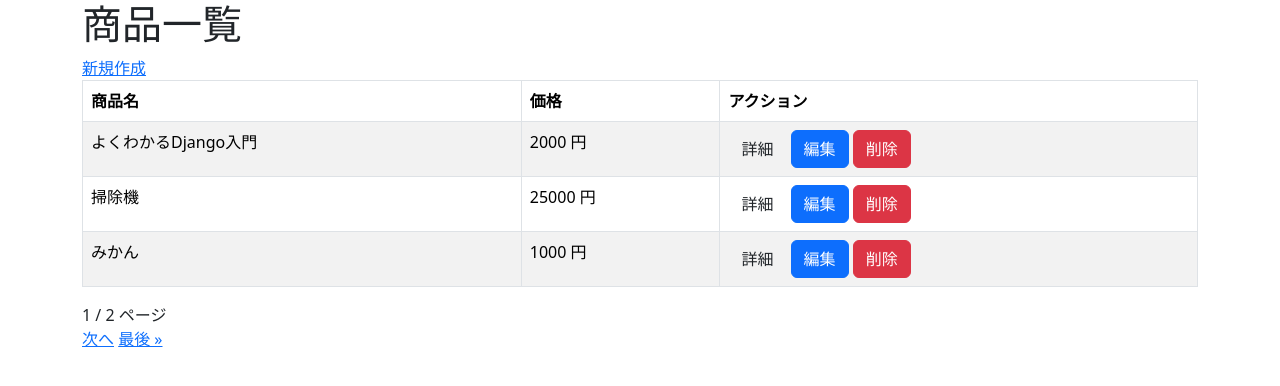
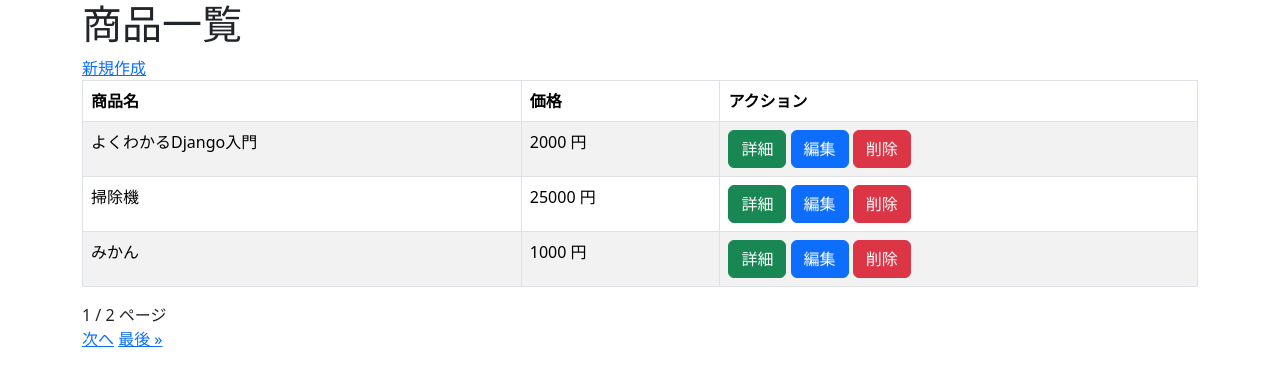
Before and after one commit to yd1107/django-basic-kadai, a Django app: page /crud/ in a window 1280 px wide. Shown: the top 386 px of the page. Run offline with Django 4.2, Linux system fonts and the light colour scheme; data comes from the database, SQL or seed files in the repository.

Commit message:
再提出の訂正

```diff
--- a/kadai_010/crud/templates/crud/product_list.html
+++ b/kadai_010/crud/templates/crud/product_list.html
@@ -20,7 +20,7 @@
         <td>{{ product.price }} 円</td>
 
         <td>
-            <button class="btn btn-detail" onclick="location.href='{% url 'detail' pk=product.pk %}'">詳細</button>
+            <button class="btn btn-success" onclick="location.href='{% url 'detail' pk=product.pk %}'">詳細</button>
             <button class="btn btn-primary" onclick="location.href='{% url 'edit' pk=product.pk %}'">編集</button>
             <button class="btn btn-danger" onclick="location.href='{% url 'delete' pk=product.pk %}'">削除</button>
 
```
